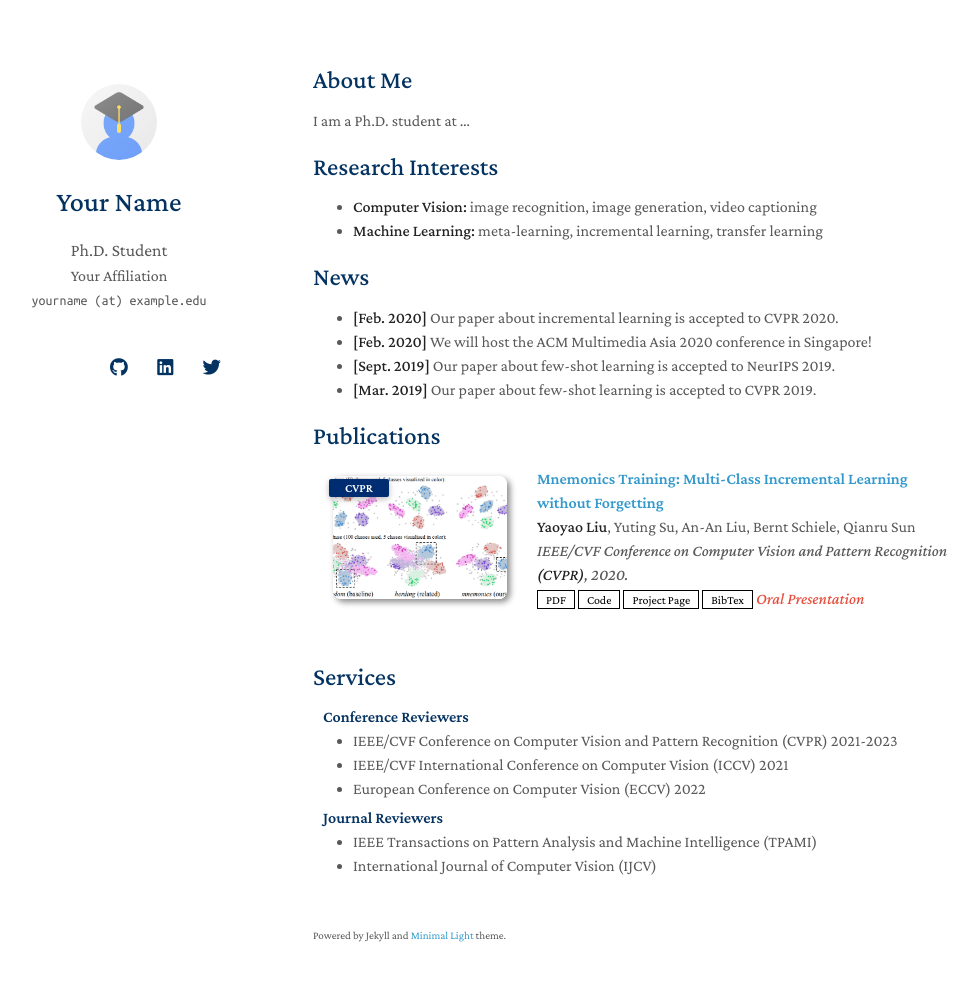
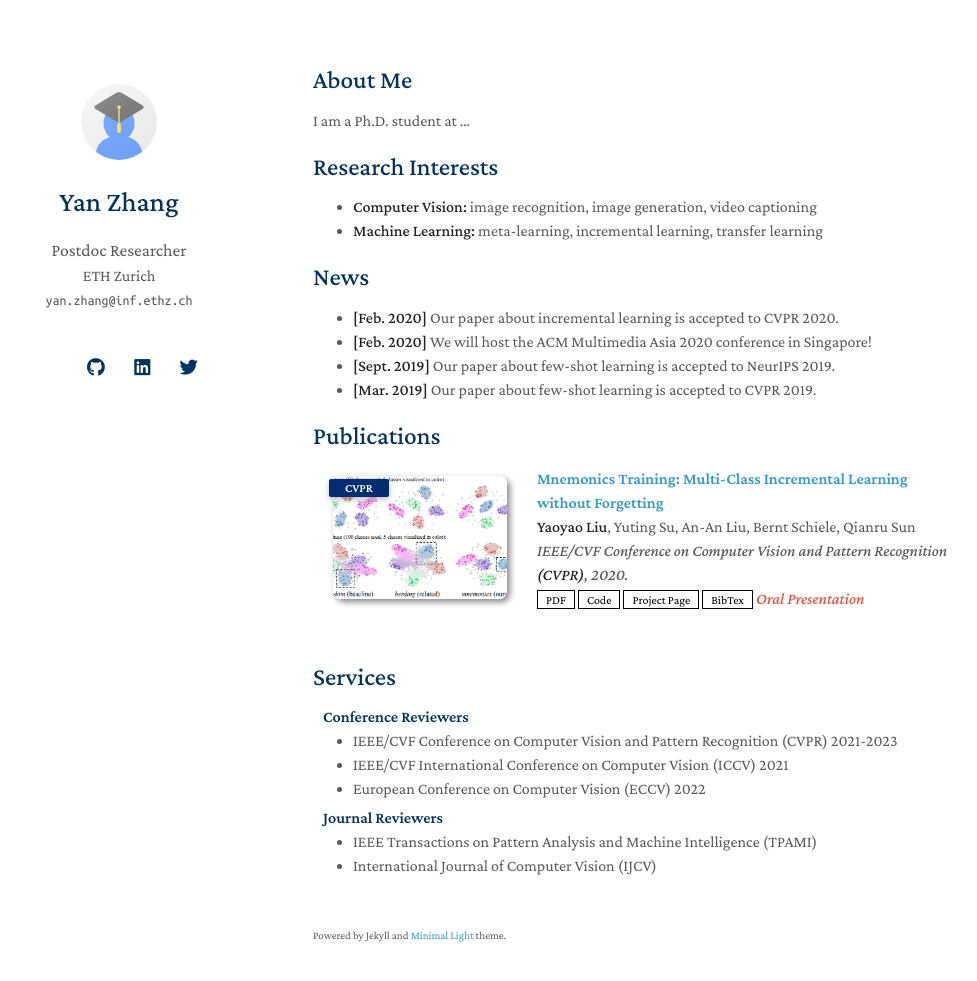
Before and after one commit to yz-cnsdqz/yz-cnsdqz.github.io, a Jekyll site: the page built from index.md, in a window 1280 px wide and 1016 px high. Shown: the top 981 px of the window, without its empty margins (157-1134 px from the left). Built offline with Jekyll 4.4.1, drawn with Linux system fonts in a browser that asks for light colours; nearby versions of some CDN libraries; a style sheet for code colours, icons or effects is not loaded; our own code applies the rules of GitHub Pages for plain Markdown files.

Commit message:
Update _config.yml

```diff
--- a/_config.yml
+++ b/_config.yml
@@ -1,22 +1,22 @@
 # Basic Information
-title: Your Name
-position: Ph.D. Student
-affiliation: Your Affiliation
-email: yourname (at) example.edu
+title: Yan Zhang
+position: Postdoc Researcher
+affiliation: ETH Zurich
+email: yan.zhang@inf.ethz.ch
 
 # Search Engine Optimization (SEO)
 # The following information is used to improve the website traffic from search engines, e.g., Google.
-keywords: minimal light
+keywords: yanzhang
 description: The Minimal Light is a simple and elegant jekyll theme for academic personal homepage.
 canonical: https://minimal-light-theme.yliu.me/
 
 # Links
 # If you don't need one of them, you may delete the corresponding line.
-google_scholar: https://scholar.google.com/
-cv_link: assets/files/curriculum_vitae.pdf
-github_link: https://github.com/
-linkedin: https://www.linkedin.com/
-twitter: https://twitter.com/
+google_scholar: https://scholar.google.com/citations?user=5VpkLO8AAAAJ&hl=en
+cv_link:
+github_link: https://github.com/yz-cnsdqz
+linkedin: https://www.linkedin.com/in/yan-zhang-3119b11a/
+twitter: https://twitter.com/cnsdqzyz
 
 # Images (e.g., your profile picture and your website's favicon)
 # "favicon" and "favicon_dark" are used for the light and dark modes, respectively.
@@ -30,7 +30,7 @@ enable_footnote: true
 
 # Google Analytics ID
 # Please remove this if you don't use Google Analytics
-google_analytics: UA-111540567-4
+google_analytics:
 
 # Use this project as a remote theme for GitHub Pages
 # See the guide here: https://docs.github.com/en/pages/setting-up-a-github-pages-site-with-jekyll/adding-a-theme-to-your-github-pages-site-using-jekyll
```
